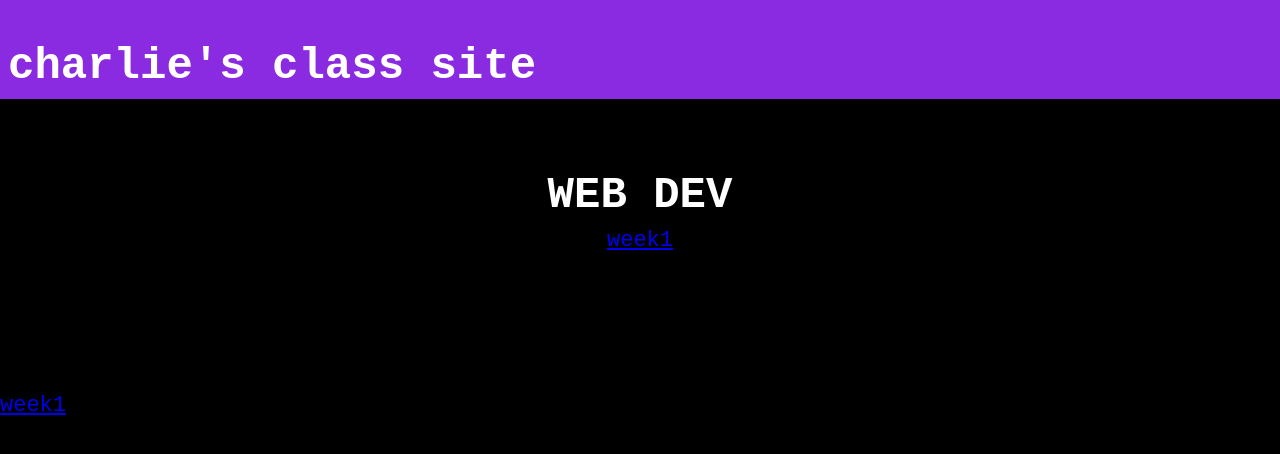
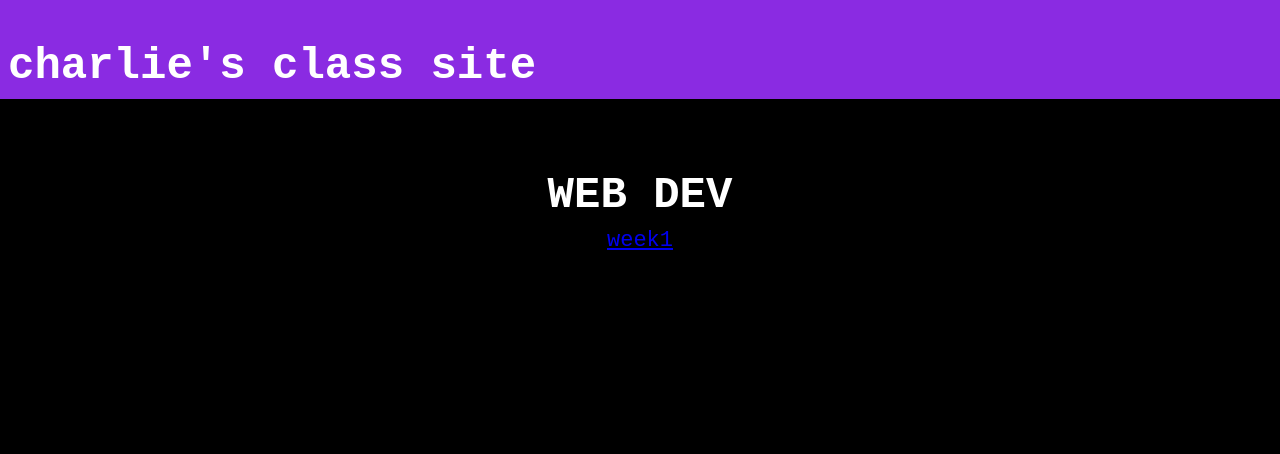
Before and after one commit to leg-bone/leg-bone, a plain HTML site: page index.html in a window 1280 px wide. Drawn offline with Linux system fonts and the light colour scheme.

Commit message:
Update index.html

```diff
--- a/index.html
+++ b/index.html
@@ -28,7 +28,7 @@
 </section>
   <section id="boxes">
     <div class="container">
-<a href= "/week1.html"> week1 </a>
+
     </div>
   </section>
 
```
